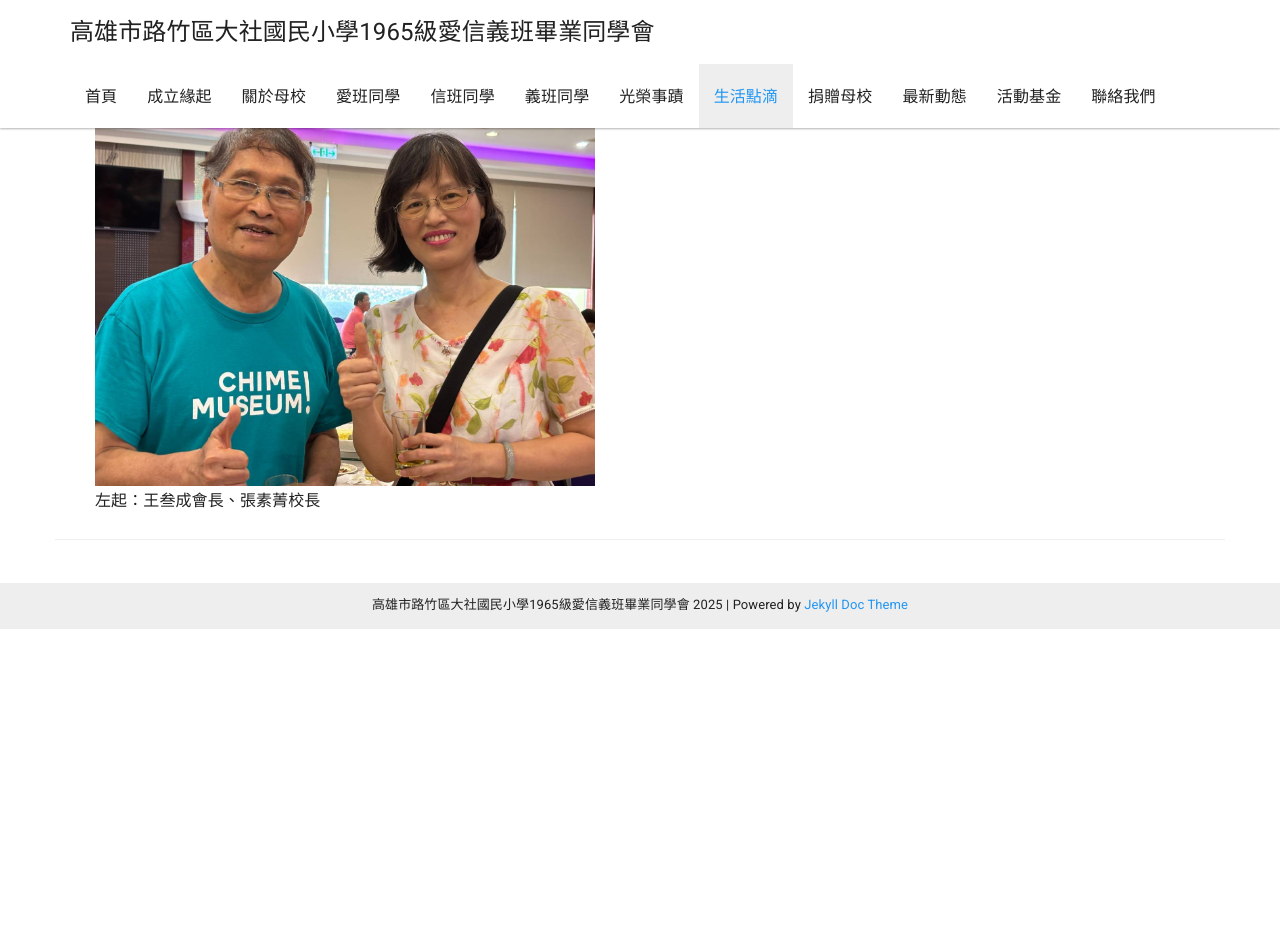
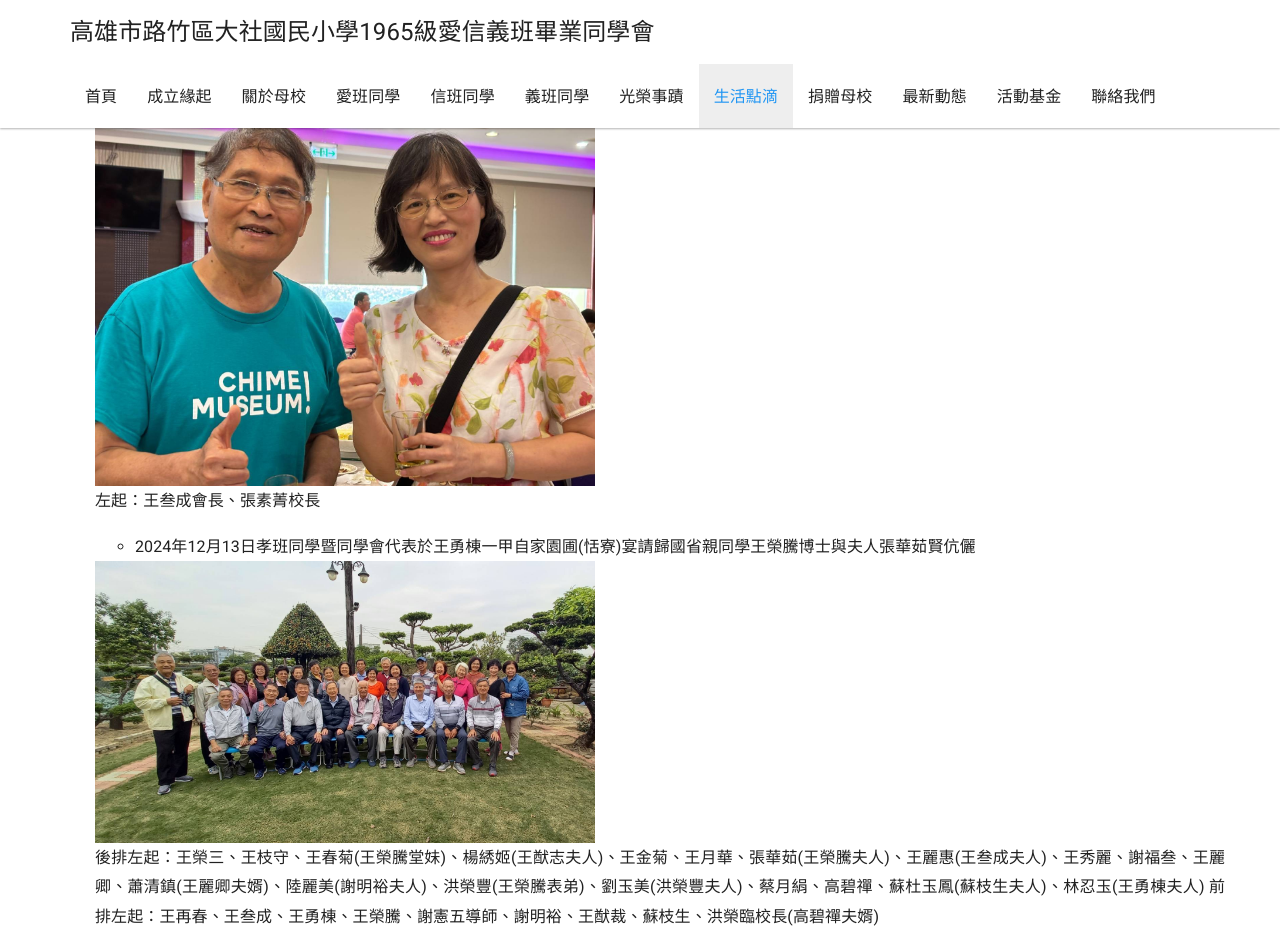
Before and after one commit to dashe1965/dashe1965.github.io, a Jekyll site: the page built from _docs/life/life.md, in a window 1280 px wide and 1400 px high, scrolled down 797 px. Shown: the top 945 px of the window. Built offline with Jekyll 4.4.1, drawn with Linux system fonts in a browser that asks for light colours; nearby versions of some CDN libraries; before the commit the page ends 1427 px from its top, so only the background shows below that; some of the changed text lies outside the part shown; grey boxes are pictures that could not be loaded.

Commit message:
Update life.md

```diff
--- a/_docs/life/life.md
+++ b/_docs/life/life.md
@@ -14,3 +14,16 @@ sectionid: life
        width="500"
        alt="2025年4月26日王叁成會長張素菁校長" border="10" />
   左起：王叁成會長、張素菁校長
+
+  - 2024年12月13日孝班同學暨同學會代表於王勇棟一甲自家園圃(恬寮)宴請歸國省親同學王榮騰博士與夫人張華茹賢伉儷
+
+  <img src="/img/life_2024年12月13日於王勇棟一甲恬寮合照.jpg"
+       width="500"
+       alt="2024年12月13日於王勇棟一甲恬寮合照" border="10" />
+  後排左起：王榮三、王枝守、王春菊(王榮騰堂妹)、楊綉姬(王猷志夫人)、王金菊、王月華、張華茹(王榮騰夫人)、王麗惠(王叁成夫人)、王秀麗、謝福叁、王麗卿、蕭清鎮(王麗卿夫婿)、陸麗美(謝明裕夫人)、洪榮豐(王榮騰表弟)、劉玉美(洪榮豐夫人)、蔡月絹、高碧禪、蘇杜玉鳳(蘇枝生夫人)、林忍玉(王勇棟夫人)
+前排左起：王再春、王叁成、王勇棟、王榮騰、謝憲五導師、謝明裕、王猷裁、蘇枝生、洪榮臨校長(高碧禪夫婿)
+
+  <img src="/img/life_2024年12月13日於王勇棟一甲恬寮餐敘後合照.jpg"
+       width="500"
+       alt="2024年12月13日於王勇棟一甲恬寮餐敘後合照" border="10" />
+  左起：張華茹（王榮騰夫人）、楊綉姬（王猷志夫人）、王勇棟、王秀麗、王榮騰、謝明裕
```
